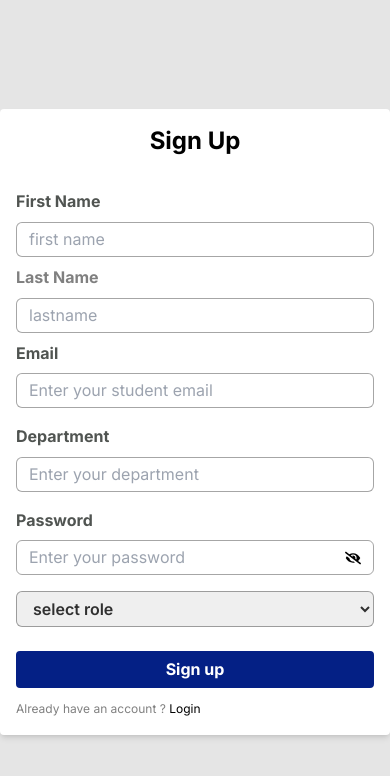
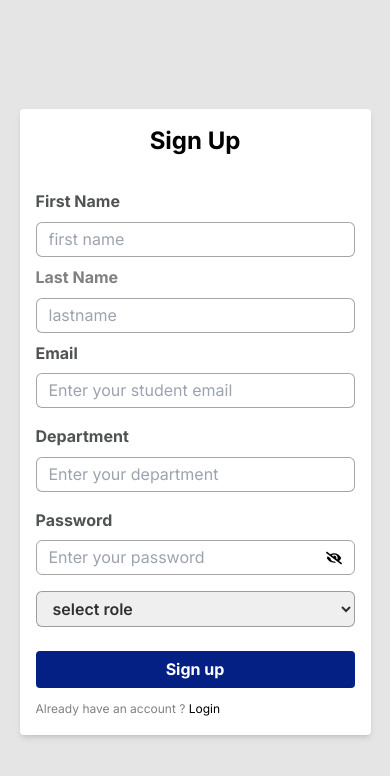
Before and after one commit to estherlardze/p2p-tutoring, a Next.js app: page /sign-up in a window 390 px wide. Shown: the top 776 px of the page. Built offline with nearby package versions, Linux system fonts and the light colour scheme.

Commit message:
add padding to sign up

```diff
--- a/app/(auth)/login/page.jsx
+++ b/app/(auth)/login/page.jsx
@@ -28,7 +28,7 @@ const Login = () => {
 
   return (
     <div className="min-h-screen flex justify-center items-center bg-black/10 ">
-      <div className="bg-white p-8 rounded shadow-md w-[90%] mx-[%] sm:mx-auto sm:max-w-md">
+      <div className="bg-white p-8 rounded shadow-md w-[90%] mx-[5%] sm:mx-auto sm:max-w-md">
         <div className="flex flex-col items-center justify-center mb-6">
           <h2 className="text-3xl font-semibold text-center">Login</h2>
           <small className="text-[12px] mt-3 text-center">
--- a/app/(auth)/sign-up/page.jsx
+++ b/app/(auth)/sign-up/page.jsx
@@ -36,7 +36,7 @@ const SignUp = () => {
 
   return (
     <div className="min-h-screen flex justify-center items-center bg-black/10">
-      <div className="bg-white p-4 rounded shadow-md w-full max-w-md">
+      <div className="bg-white p-4 rounded shadow-md sm:mx-auto sm:max-w-md max-w-md w-[90%] mx-[5%]">
         <h2 className="text-2xl font-bold mb-8 text-center">Sign Up</h2>
         <form onSubmit={handleSubmit}>
           <div className="mb-2 flex flex-col sm:flex-row gap-2">
```
